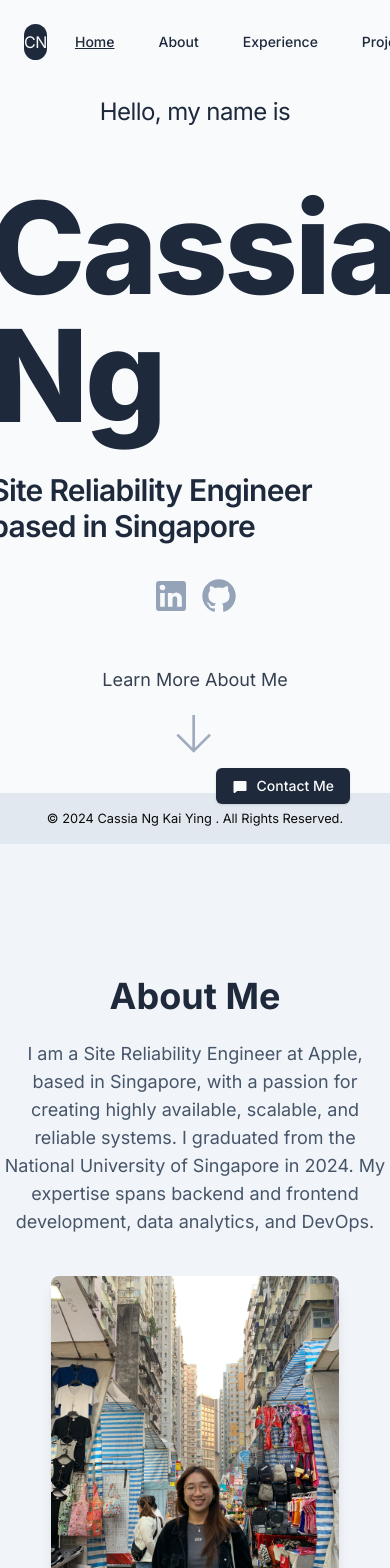
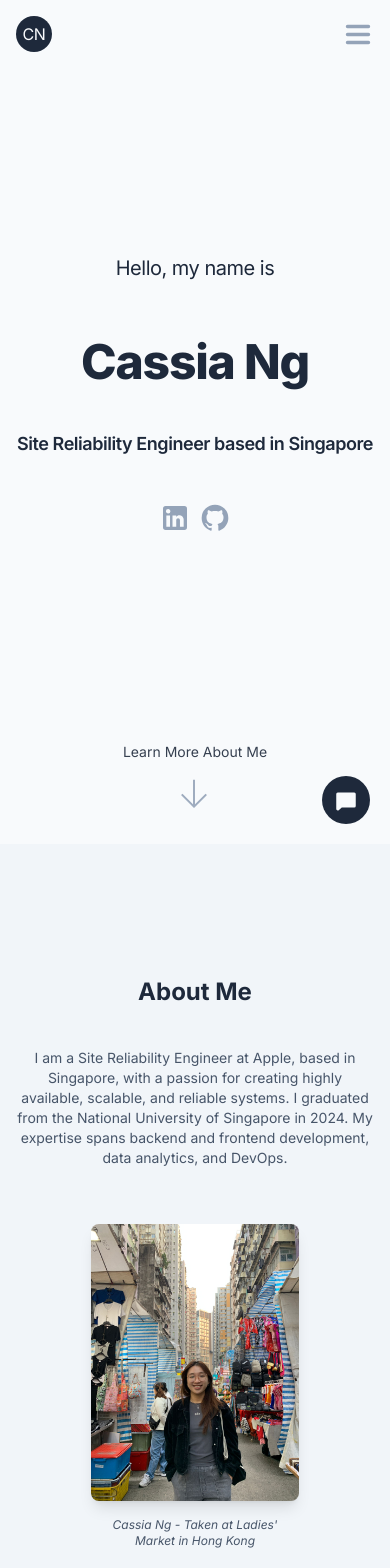
Before and after one commit to Cassianky/portfolio, a Next.js app: page / in a window 390 px wide. Shown: the top 1568 px of the page. Built offline with nearby package versions, Linux system fonts and the light colour scheme.

Commit message:
Added mobile layout

```diff
--- a/app/layout.tsx
+++ b/app/layout.tsx
@@ -149,6 +149,10 @@ export default function RootLayout({
 
   const year = new Date().getFullYear();
 
+  const sections = ["home", "about", "experience", "projects", "books"];
+
+  const [menuOpen, setMenuOpen] = useState(false);
+
   return (
     <html lang="en">
       {/* Google Site Verification for SEO purposes */}
@@ -161,9 +165,10 @@ export default function RootLayout({
       <body
         className={`${geistSans.variable} ${geistMono.variable} antialiased bg-slate-50`}
       >
-        <Analytics />
         <div className="flex flex-col min-h-screen">
-          <header className="fixed top-0 flex justify-between p-6 bg-slate-50 gap-3 items-center w-full z-50">
+          <header className="fixed top-0 z-50 w-full">
+            {/* Desktop Navigation */}
+            <div className="hidden md:flex justify-between p-6 bg-slate-50 gap-3 items-center">
               <div
                 className="flex justify-center items-center bg-slate-800 h-9 w-9 rounded-full hover:cursor-pointer"
                 onClick={() => {
@@ -176,8 +181,7 @@ export default function RootLayout({
                 <p className="text-m tracking-tight text-slate-50">CN</p>
               </div>
               <div className="flex gap-3">
-              {["home", "about", "experience", "projects", "books"].map(
-                (section) => (
+                {sections.map((section) => (
                   <Button
                     key={section}
                     className={`text-m text-slate-800 ${
@@ -195,17 +199,81 @@ export default function RootLayout({
                   >
                     {section.charAt(0).toUpperCase() + section.slice(1)}
                   </Button>
-                )
-              )}
+                ))}
+              </div>
+            </div>
+            {/* Mobile Navigation */}
+            <div className="md:hidden flex justify-between p-4 bg-slate-50 gap-3 items-center">
+              <div
+                className="flex justify-center items-center bg-slate-800 h-9 w-9 rounded-full hover:cursor-pointer"
+                onClick={() => {
+                  document.getElementById("home")?.scrollIntoView({
+                    behavior: "smooth",
+                    block: "start",
+                  });
+                }}
+              >
+                <p className="text-m tracking-tight text-slate-50">CN</p>
+              </div>
+              <Sheet open={menuOpen} onOpenChange={setMenuOpen}>
+                <SheetTrigger asChild>
+                  <a className="md:hidden flex items-center justify-center w-8 h-8">
+                    <svg
+                      xmlns="http://www.w3.org/2000/svg"
+                      viewBox="0 0 16 16"
+                      className="w-full h-full text-slate-400 hover:text-slate-800 hover:cursor-pointer"
+                    >
+                      <path
+                        fill="none"
+                        stroke="currentColor"
+                        strokeLinecap="round"
+                        strokeLinejoin="round"
+                        strokeWidth="1.7"
+                        d="M2.75 12.25h10.5m-10.5-4h10.5m-10.5-4h10.5"
+                      />
+                    </svg>
+                  </a>
+                </SheetTrigger>
+                <SheetContent side="right" className="w-3/4 bg-slate-50 p-4">
+                  <SheetHeader className="hidden">
+                    <SheetTitle>Menu</SheetTitle>
+                  </SheetHeader>
+                  <div className="mt-6 flex flex-col items-center gap-6">
+                    {sections.map((section) => (
+                      <Button
+                        key={section}
+                        className={`text-lg text-slate-800 ${
+                          section === activeSection
+                            ? "underline underline-offset-8"
+                            : ""
+                        }`}
+                        variant={null}
+                        onClick={() => {
+                          setMenuOpen(false);
+                          document.getElementById(section)?.scrollIntoView({
+                            behavior: "smooth",
+                            block: "start",
+                          });
+                        }}
+                      >
+                        {section.charAt(0).toUpperCase() + section.slice(1)}
+                      </Button>
+                    ))}
+                  </div>
+                </SheetContent>
+              </Sheet>
             </div>
           </header>
           <main className="flex-grow bg-slate-50">{children}</main>
-          <footer className="fixed bottom-0 w-full flex gap-6 items-center justify-center py-4 bg-slate-200">
-            <small>© {year} Cassia Ng Kai Ying . All Rights Reserved.</small>
+          <footer className="md:fixed bottom-0 w-full flex gap-6 items-center justify-center py-4 bg-slate-200">
+            <small className="max-sm:text-xs">
+              © {year} Cassia Ng Kai Ying . All Rights Reserved.
+            </small>
           </footer>
           <Sheet open={open} onOpenChange={setOpen}>
             <SheetTrigger asChild>
-              <Button className="fixed bottom-10 right-10 bg-slate-800">
+              <div>
+                <Button className="max-sm:hidden fixed bottom-10 right-10 bg-slate-800">
                   <svg
                     xmlns="http://www.w3.org/2000/svg"
                     width="256"
@@ -219,8 +287,23 @@ export default function RootLayout({
                   </svg>
                   Contact Me
                 </Button>
+                <a className="md:hidden fixed bottom-5 right-5 flex items-center justify-center p-3 bg-slate-800 text-slate-50 rounded-full">
+                  <svg
+                    xmlns="http://www.w3.org/2000/svg"
+                    width="256"
+                    height="256"
+                    viewBox="0 0 256 256"
+                    className="w-6 h-6"
+                  >
+                    <path
+                      fill="currentColor"
+                      d="M232 64v128a16 16 0 0 1-16 16H83l-32.6 28.16l-.09.07A15.9 15.9 0 0 1 40 240a16.05 16.05 0 0 1-6.79-1.52A15.84 15.84 0 0 1 24 224V64a16 16 0 0 1 16-16h176a16 16 0 0 1 16 16"
+                    />
+                  </svg>
+                </a>
+              </div>
             </SheetTrigger>
-            <SheetContent>
+            <SheetContent className="w-full md:w-3/4 bg-slate-50">
               <Form {...form}>
                 <form onSubmit={form.handleSubmit(onSubmit)}>
                   <SheetHeader>
--- a/app/page.tsx
+++ b/app/page.tsx
@@ -13,7 +13,7 @@ export default function Home() {
   return (
     <main>
       <motion.section
-        className="flex flex-col justify-between items-center w-full pt-[84px] pb-[52px] h-screen"
+        className="flex flex-col justify-between items-center w-full pt-[84px] md:pb-[52px] min-h-screen"
         initial={!hasLoaded ? {} : { opacity: 0, y: -150 }}
         whileInView={{ opacity: 1, y: 0 }}
         transition={{ duration: 1 }}
@@ -29,7 +29,7 @@ export default function Home() {
             onInit={(typewriter) => {
               typewriter
                 .typeString(
-                  '<h4 class="text-2xl tracking-tight text-slate-800">Hello, my name is</h4>'
+                  '<h4 class="text-xl md:text-2xl tracking-tight text-slate-800 text-center">Hello, my name is</h4>'
                 )
                 .start();
             }}
@@ -42,7 +42,7 @@ export default function Home() {
               transition: { duration: 1, delay: 2 },
             }}
           >
-            <h1 className="font-extrabold tracking-tight text-9xl text-slate-800">
+            <h1 className="text-5xl font-extrabold tracking-tight md:text-9xl text-slate-800 text-center">
               Cassia Ng
             </h1>
           </motion.div>
@@ -54,7 +54,7 @@ export default function Home() {
               transition: { duration: 1, delay: 3 },
             }}
           >
-            <h3 className="text-3xl tracking-tight font-semibold text-slate-800">
+            <h3 className="text-lg md:text-3xl tracking-tight font-semibold text-slate-800 text-center max-sm:p-3">
               Site Reliability Engineer based in Singapore
             </h3>
           </motion.div>
@@ -68,7 +68,7 @@ export default function Home() {
           >
             <div className="flex gap-2">
               <a
-                className="flex items-center justify-center w-10 h-10"
+                className="flex items-center justify-center md:w-10 md:h-10 w-8 h-8"
                 href="https://www.linkedin.com/in/cassia-n-aa5637172/"
                 target="_blank"
                 rel="noopener noreferrer"
@@ -85,7 +85,7 @@ export default function Home() {
                 </svg>
               </a>
               <a
-                className="flex items-center justify-center w-10 h-10"
+                className="flex items-center justify-center md:w-10 md:h-10 w-8 h-8"
                 href="https://github.com/Cassianky"
                 target="_blank"
                 rel="noopener noreferrer"
@@ -113,9 +113,11 @@ export default function Home() {
           }}
         >
           <div className="flex flex-col gap-2 items-center p-8">
-            <h4 className="text-lg text-slate-800">Learn More About Me</h4>
+            <h4 className="text-sm md:text-lg text-slate-800">
+              Learn More About Me
+            </h4>
             <a
-              className="flex items-center justify-center w-16 h-16"
+              className="flex items-center justify-center md:w-16 md:h-16 w-12 h-12"
               href="#about"
               onClick={(e) => {
                 e.preventDefault();
@@ -145,30 +147,32 @@ export default function Home() {
         viewport={{ amount: 0.2 }}
         transition={{ duration: 1 }}
         id="about"
-        className="flex flex-col justify-between w-full pt-[84px] pb-[52px] h-screen bg-slate-100"
+        className="flex flex-col justify-between w-full pt-[84px] md:pb-[52px] md:h-[900px] min-h-screen bg-slate-100"
       >
         <div className="flex flex-col gap-2 items-center justify-center">
-          <h2 className="text-4xl font-bold text-slate-800 pt-12">About Me</h2>
-          <p className="mt-4 text-lg text-slate-600 text-center max-w-3xl">
+          <h2 className="text-2xl md:text-4xl font-bold text-slate-800 pt-12">
+            About Me
+          </h2>
+          <p className="max-sm:p-4 text-sm mt-4 md:text-lg text-slate-600 text-center max-w-3xl">
             I am a Site Reliability Engineer at Apple, based in Singapore, with
             a passion for creating highly available, scalable, and reliable
             systems. I graduated from the National University of Singapore in
             2024. My expertise spans backend and frontend development, data
             analytics, and DevOps.
           </p>
-          <div className="mt-8 flex flex-col items-center">
+          <div className="mt-8 flex flex-col items-center md:w-72 md:h-92 w-52 h-72">
             <img
               src="/me.jpg"
               alt="Cassia Ng"
-              className="rounded-lg shadow-lg w-72 h-92 object-cover"
+              className="rounded-lg shadow-lg object-cover"
             />
-            <figcaption className="mt-4 text-sm text-slate-600 italic">
+            <figcaption className="mt-4 md:text-sm text-xs text-slate-600 italic text-center">
               Cassia Ng - Taken at Ladies&#39; Market in Hong Kong
             </figcaption>
           </div>
         </div>
         <div className="flex flex-col gap-2 items-center p-8">
-          <h4 className="text-lg text-slate-800">
+          <h4 className="text-sm md:text-lg text-slate-800 text-center">
             Learn More About My Experiences
           </h4>
           <a
```
Lines whose indentation alone changed are shown as unchanged.
